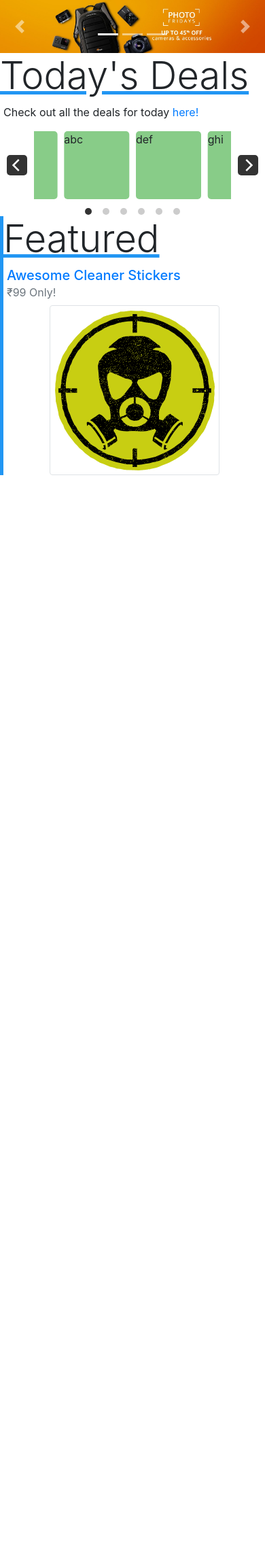
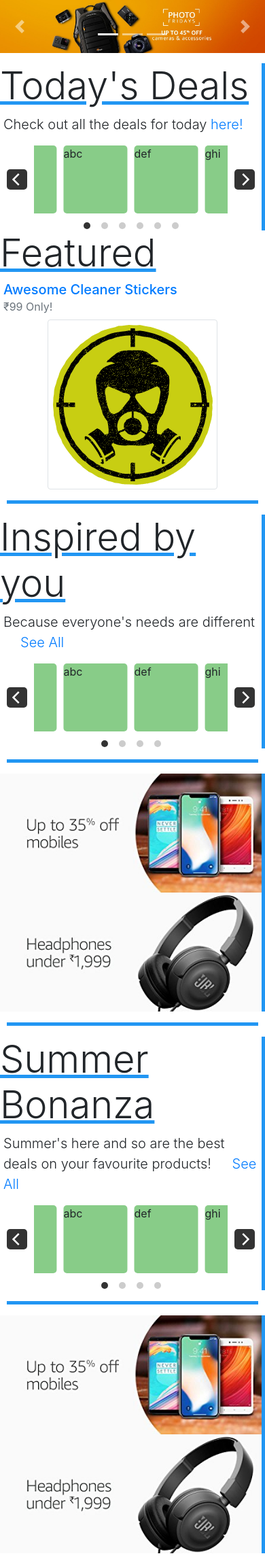
Before and after one commit to Amorpheuz/AWT-Project, a PHP site: page / in a window 390 px wide. Shown: the part 56-2345 px from the top of the page at 68% size. Before the commit the page ends 755 px from the top, so only its background shows below. Run offline with PHP 8.4, Linux system fonts and the light colour scheme; some libraries are stand-ins or nearby versions.

Commit message:
Added further segments and review bar

```diff
--- a/css/custom.css
+++ b/css/custom.css
@@ -94,3 +184,10 @@
 p{
     padding-left: 5px;
 }
+.hr-main{
+    border: none;
+    height: 5px;
+    /* Set the hr color */
+    color: #2196F3; /* old IE */
+    background-color: #2196F3;
+}
--- a/index.html
+++ b/index.html
@@ -67,7 +67,7 @@
 </nav>
 <div class="container-fluid">
     <div class="row">
-        <div class="col-lg-12">
+        <div class="col-lg-12" style="margin-bottom: 15px;">
             <div id="demo" class="carousel slide" data-ride="carousel">
                 <ul class="carousel-indicators">
                     <li data-target="#demo" data-slide-to="0" class="active"></li>
@@ -95,11 +95,11 @@
         </div>
     </div>
     <div class="row">
-        <div class="col-lg-10">
+        <div class="col-lg-10 l-right">
             <h1 class="display-4 text-under">
                 Today's Deals
             </h1>
-            <p>Check out all the deals for today <a href="#">here!</a></p>
+            <p class="lead">Check out all the deals for today <a href="#">here!</a></p>
             <div class="carousel-container">
                 <div class="main-carousel" data-flickity='{ "groupCells": true, "wrapAround": true }'>
                     <div class="carousel-cell">abc</div>
@@ -117,7 +117,7 @@
                 </div>
             </div>
         </div>
-        <div class="col-lg-2 l-left">
+        <div class="col-lg-2">
             <h1 class="display-4 text-under">
                 Featured
             </h1>
@@ -125,6 +125,165 @@
             <img src="images/featured.png" alt="Featured Product" class="img-thumbnail image-responsive mx-auto d-block">
         </div>
     </div>
+    <div class="row">
+        <div class="col-lg-12">
+            <center>
+                <hr class="hr-main" width="95%">
+            </center>
+        </div>
+    </div>
+    <div class="row">
+        <div class="col-lg-10">
+            <div class="row">
+                <div class="col-lg-12 l-right">
+                    <h1 class="display-4 text-under">
+                        Inspired by you
+                    </h1>
+                    <p class="lead">Because everyone's needs are different <a href="#" style="padding-left:25px;"> See All</a></p>
+                    <div class="carousel-container">
+                        <div class="main-carousel" data-flickity='{ "groupCells": true, "wrapAround": true }'>
+                            <div class="carousel-cell">abc</div>
+                            <div class="carousel-cell">def</div>
+                            <div class="carousel-cell">ghi</div>
+                            <div class="carousel-cell">abc</div>
+                            <div class="carousel-cell">def</div>
+                            <div class="carousel-cell">ghi</div>
+                            <div class="carousel-cell">abc</div>
+                            <div class="carousel-cell">def</div>
+                        </div>
+                    </div>
+                </div>
+            </div>
+            <div class="row">
+                <div class="col-lg-12">
+                    <center>
+                        <hr class="hr-main" width="95%">
+                    </center>
+                </div>
+            </div>
+            <div class="row">
+                <div class="col-sm-6 l-right">
+                    <img src="images/hpg1.jpg" alt="Deals on mobile phones" class="mw-100 d-block mx-auto">
+                </div>
+                <div class="col-sm-6 l-right">
+                    <img src="images/hpg2.jpg" alt="Deals on headphones" class="mw-100 d-block mx-auto">
+                </div>
+            </div>
+            <div class="row">
+                <div class="col-lg-12">
+                    <center>
+                        <hr class="hr-main" width="95%">
+                    </center>
+                </div>
+            </div>
+            <div class="row">
+                <div class="col-lg-12 l-right">
+                    <h1 class="display-4 text-under">
+                        Summer Bonanza
+                    </h1>
+                    <p class="lead">Summer's here and so are the best deals on your favourite products! <a href="#" style="padding-left:25px;"> See All</a></p>
+                    <div class="carousel-container">
+                        <div class="main-carousel" data-flickity='{ "groupCells": true, "wrapAround": true }'>
+                            <div class="carousel-cell">abc</div>
+                            <div class="carousel-cell">def</div>
+                            <div class="carousel-cell">ghi</div>
+                            <div class="carousel-cell">abc</div>
+                            <div class="carousel-cell">def</div>
+                            <div class="carousel-cell">ghi</div>
+                            <div class="carousel-cell">abc</div>
+                            <div class="carousel-cell">def</div>
+                        </div>
+                    </div>
+                </div>
+            </div>
+            <div class="row">
+                <div class="col-lg-12">
+                    <center>
+                        <hr class="hr-main" width="95%">
+                    </center>
+                </div>
+            </div>
+            <div class="row">
+                <div class="col-sm-6 l-right">
+                    <img src="images/hpg1.jpg" alt="Deals on mobile phones" class="mw-100 d-block mx-auto">
+                </div>
+                <div class="col-sm-6 l-right">
+                    <img src="images/hpg2.jpg" alt="Deals on headphones" class="mw-100 d-block mx-auto">
+                </div>
+            </div>
+            <div class="row">
+                <div class="col-lg-12">
+                    <center>
+                        <hr class="hr-main" width="95%">
+                    </center>
+                </div>
+            </div>
+            <div class="row">
+                <div class="col-lg-12 l-right">
+                    <h1 class="display-4 text-under">
+                        Books Worth Your Time
+                    </h1>
+                    <p class="lead">Spend your afternoon enjoying these masterpieces from the best authors out there
+                        <a href="#" style="padding-left:25px;"> See All</a>
+                    </p>
+                    <div class="carousel-container">
+                        <div class="main-carousel" data-flickity='{ "groupCells": true, "wrapAround": true }'>
+                            <div class="carousel-cell">abc</div>
+                            <div class="carousel-cell">def</div>
+                            <div class="carousel-cell">ghi</div>
+                            <div class="carousel-cell">abc</div>
+                            <div class="carousel-cell">def</div>
+                            <div class="carousel-cell">ghi</div>
+                            <div class="carousel-cell">abc</div>
+                            <div class="carousel-cell">def</div>
+                        </div>
+                    </div>
+                </div>
+            </div>
+        </div>
+        <div class="col-lg-2">
+            <h1 class="display-4 text-under">
+                Bestsellers
+            </h1>
+            <ul class="bestsell-list">
+                <li class="bestsell-head">
+                    Xbox Accessories
+                    <ol>
+                        <li><img src="images/placeholder256.png" alt="" class="mw-100"></li>
+                        <li><img src="images/placeholder256.png" alt="" class="mw-100"></li>
+                        <li><img src="images/placeholder256.png" alt="" class="mw-100"></li>
+                    </ol>
+                </li>
+                <li class="bestsell-head">
+                    Lighting Features
+                    <ol>
+                        <li><img src="images/placeholder256.png" alt="" class="mw-100"></li>
+                        <li><img src="images/placeholder256.png" alt="" class="mw-100"></li>
+                        <li><img src="images/placeholder256.png" alt="" class="mw-100"></li>
+                    </ol>
+                </li>
+            </ul>
+        </div>
+    </div>
+    <div class="row">
+        <div class="col-lg-12">
+            <center>
+                <hr class="hr-main" width="95%">
+            </center>
+        </div>
+    </div>
+    <div class="row">
+        <div class="col-lg-12 review-row">
+            <div class="carousel-container">
+                <div class="main-carousel" data-flickity='{ "wrapAround": true, "autoPlay": true}'>
+                    <div class="carousel-cell d-flex justify-content-center">abc</div>
+                    <div class="carousel-cell d-flex justify-content-center">def</div>
+                    <div class="carousel-cell d-flex justify-content-center">ghi</div>
+                    <div class="carousel-cell d-flex justify-content-center">abc</div>
+                </div>
+            </div>
+        </div>
+    </div>
 </div>
 </body>
 
```
Also changed, not shown: other parts of css/custom.css (+90 -0 lines), images/hpg1.jpg (added), images/hpg2.jpg (added), images/placeholder256.png (added).
